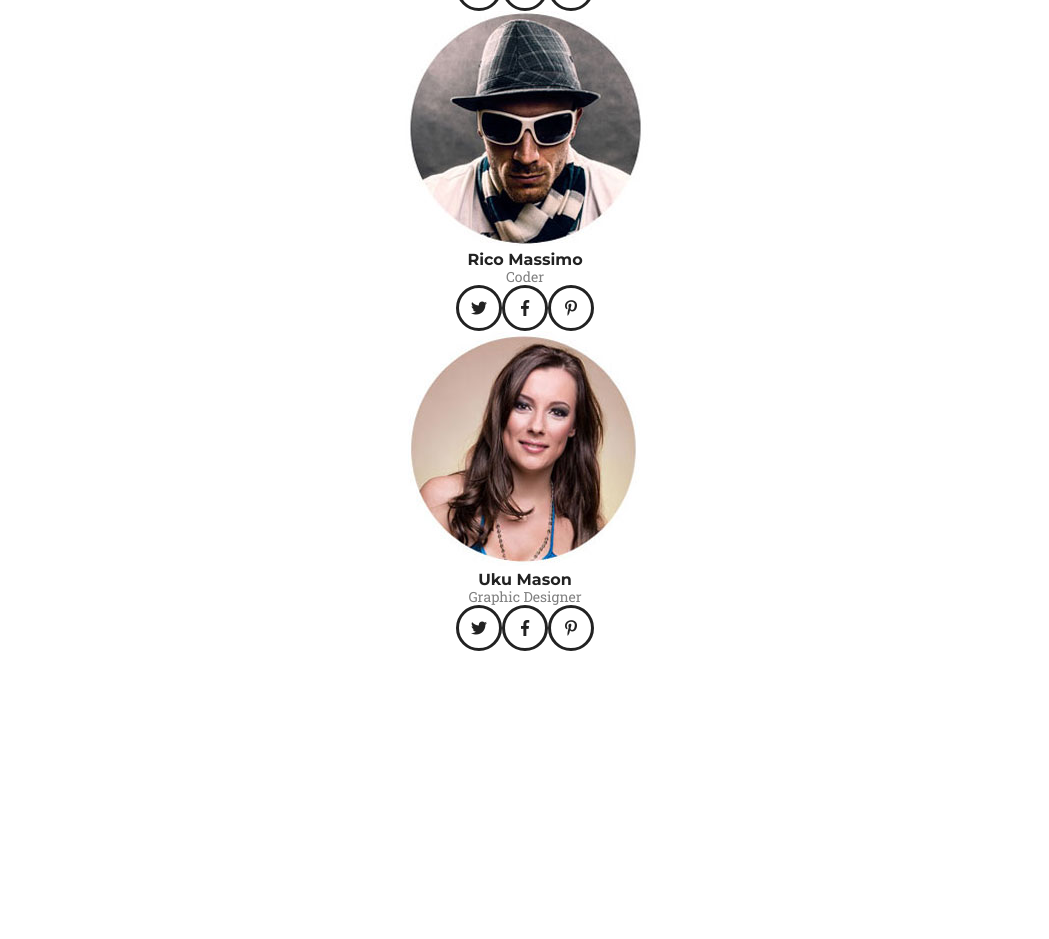
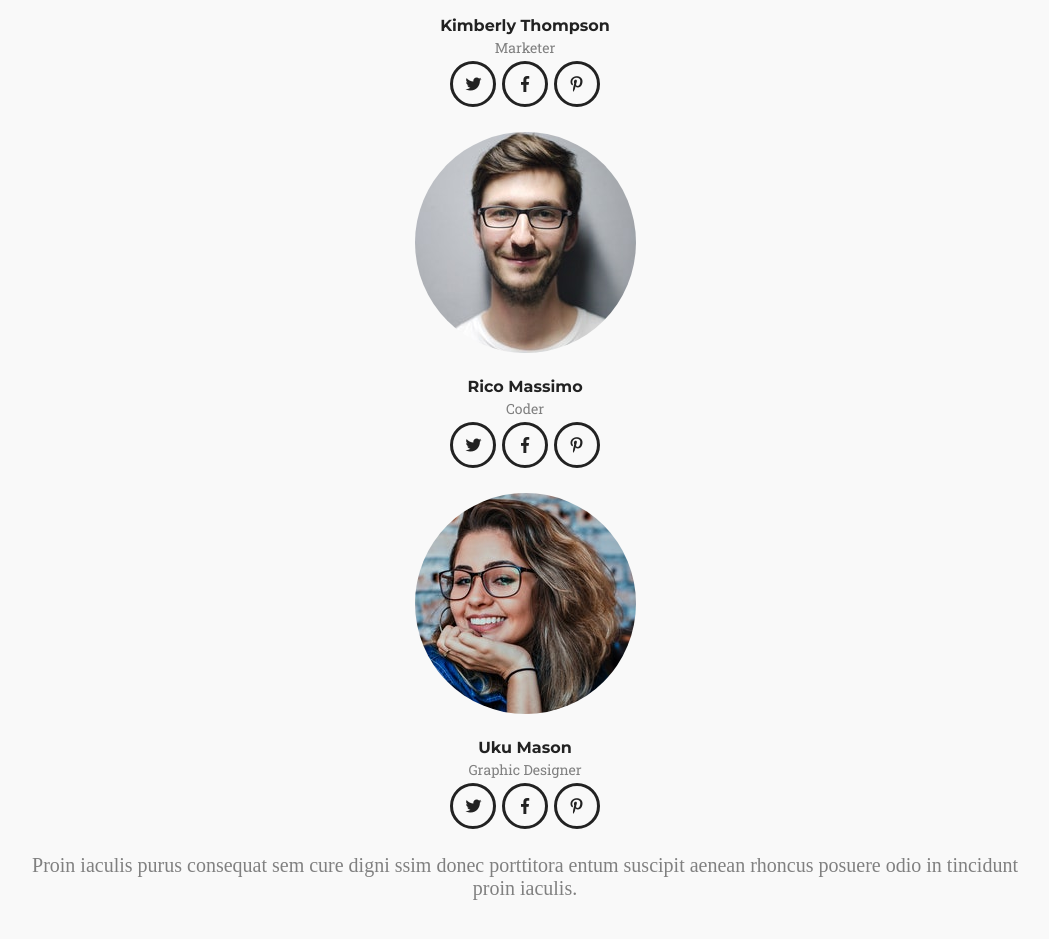
Before and after one commit to wyrwat/golden, a website: page index.html in a window 1280 px wide. Shown: the part 4660-5599 px from the top of the page, without its empty margins (115-1164 px from the left). Before the commit the page ends 5311 px from the top, so only its background shows below. Drawn offline with Linux system fonts and the light colour scheme.

Commit message:
replace images

```diff
--- a/index.html
+++ b/index.html
@@ -191,7 +191,7 @@
         </div>
         <div class="team-member-wrapper">
             <div class="team-member">
-                <img src="images/pic3.jpg" alt="team member">
+                <img src="images/team2.jpg" alt="team member">
                 <h4>Kimberly Thompson</h4>
                 <p>Marketer</p>
                 <div class="social-media">
@@ -201,7 +201,7 @@
                 </div>
             </div>
             <div class="team-member">
-                <img src="images/pic4.jpg" alt="team member">
+                <img src="images/team1.jpg" alt="team member">
                 <h4>Rico Massimo</h4>
                 <p>Coder</p>
                 <div class="social-media">
@@ -211,7 +211,7 @@
                 </div>
             </div>
             <div class="team-member">
-                <img src="images/pic5.jpg" alt="team member">
+                <img src="images/team3.jpg" alt="team member">
                 <h4>Uku Mason</h4>
                 <p>Graphic Designer</p>
                 <div class="social-media">
@@ -221,6 +221,11 @@
                 </div>
             </div>
         </div>
+        <div class="title-wrapper title-wrapper-team">
+            <p class="sub-title">Proin iaculis purus consequat sem cure digni ssim donec porttitora entum suscipit
+                aenean rhoncus posuere
+                odio in tincidunt proin iaculis.<p>
+        </div>
     </div>
     <script src="js/script.js"></script>
 </body>
--- a/sass/layout/_team.scss
+++ b/sass/layout/_team.scss
@@ -3,21 +3,32 @@
     flex-direction: column;
     text-align: center;
     width: 100%;
-    // margin: 0 auto;
+    background-color: #f9f9f9;
+
+
+    .title-wrapper {
+        margin-top: 40px;
+    }
 
     .team-member-wrapper {
         display: flex;
         flex-direction: column;
         align-content: center;
-        margin: 0 auto;
-        // width: 25%;
+        margin: 40px auto 0;
 
         .team-member {
+            img {
+                width: 221px;
+                height: 221px;
+                border-radius: 50%;
+            }
+
             h4 {
                 color: #222222;
                 font-family: $main-font;
                 font-size: 16px;
                 font-weight: 700;
+                margin-top: 20px;
             }
 
             p {
@@ -25,12 +36,15 @@
                 font-family: $pharagraph;
                 font-size: 14px;
                 font-weight: 400;
+                margin-top: 5px;
             }
 
             .social-media {
                 display: flex;
-                justify-content: center;
-                align-items: center;
+                justify-content: space-around;
+                width: 70%;
+                // align-items: center;
+                margin: 5px auto 25px;
 
                 .fab {
                     width: 20px;
@@ -58,7 +72,17 @@
                     top: calc(50% - 8px);
                     left: calc(50% - 6px);
                 }
+
+                .fab:hover {
+                    color: #fff;
+                    background-color: #000;
+                }
             }
         }
     }
+
+    .title-wrapper-team {
+        margin: 0 auto 40px;
+        width: 80%;
+    }
 }
```
Also changed, not shown: css/style.css, css/style.prefixed.css, images/team1.jpg (added), images/team2.jpg (added), images/team3.jpg (added), 2 other files.
